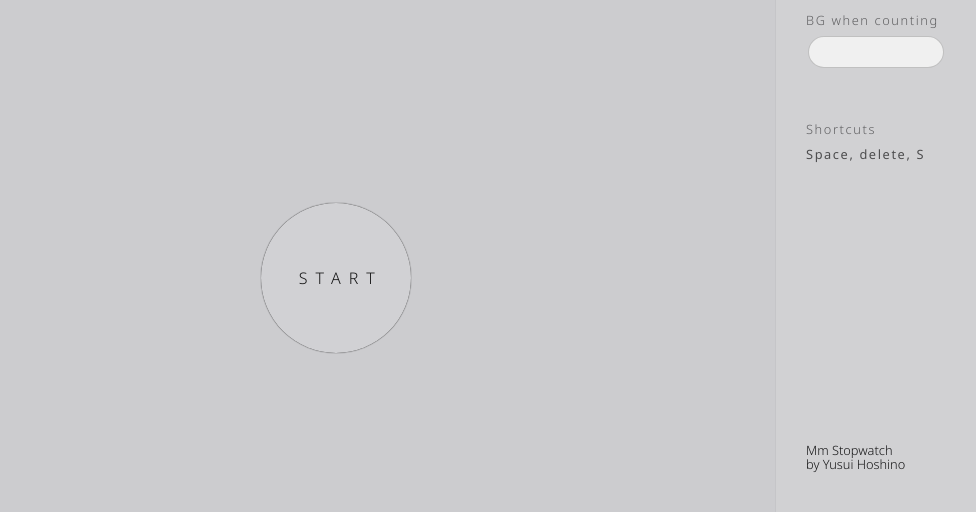
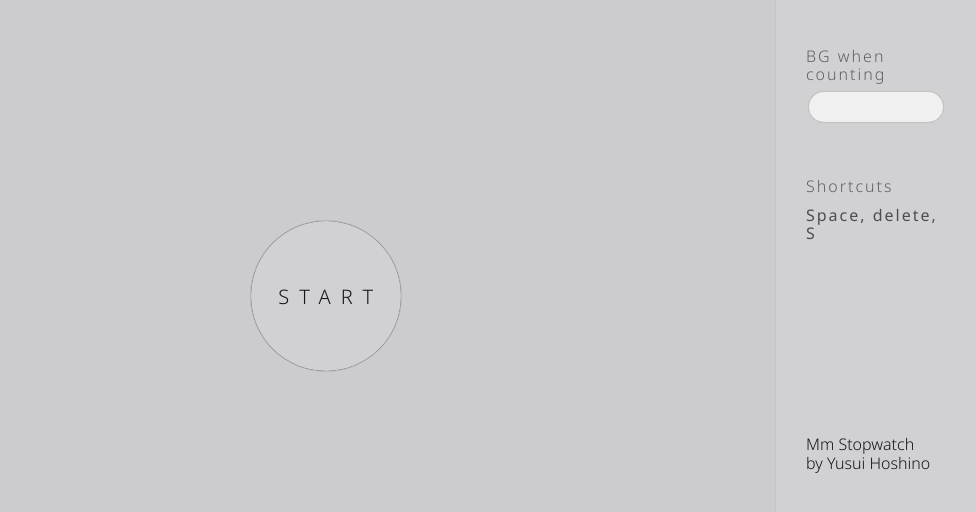
Before and after one commit to Mono-4/Mm, a plain HTML site: page index.html in a window 1280 px wide. Shown: the part 288-800 px from the top of the page, without its empty margins (304-1280 px from the left). Drawn offline with Linux system fonts and the light colour scheme; some packages are replaced by stand-ins of ours.

Commit message:
Update style.css

```diff
--- a/style.css
+++ b/style.css
@@ -11,7 +11,7 @@
 }
 
 html{
-  font-size: 16px; /* 基本フォントサイズ */
+  font-size: 20px; /* 基本フォントサイズ */
 }
 
 body {
@@ -112,18 +112,16 @@ body {
 }
 
 
-
-
 /* ＝＝＝＝＝＝＝＝＝＝＝＝＝＝＝＝＝＝＝＝＝＝＝＝＝＝＝＝＝＝＝＝＝＝＝＝
 スタートボタン
 ＝＝＝＝＝＝＝＝＝＝＝＝＝＝＝＝＝＝＝＝＝＝＝＝＝＝＝＝＝＝＝＝＝＝＝＝ */
-
-
 .start-btn-area {
   margin:0 auto;
   width:100vw;
   width: 170px;
   height: 170px;
+  display:flex;
+  align-items: center;
 }
 
 #start-stop-btn {
```
